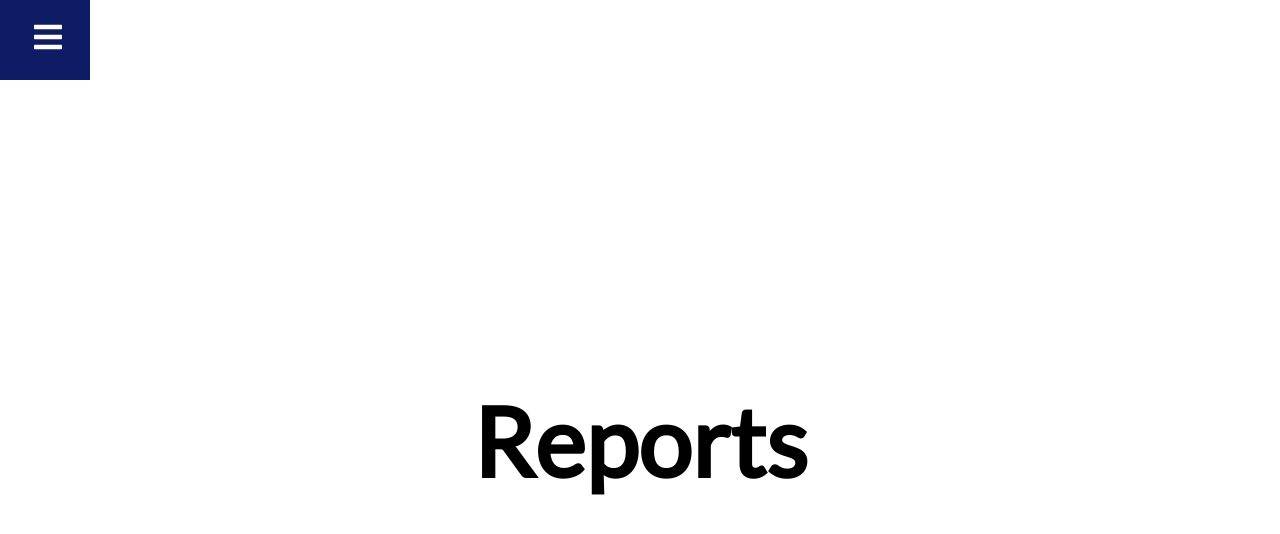
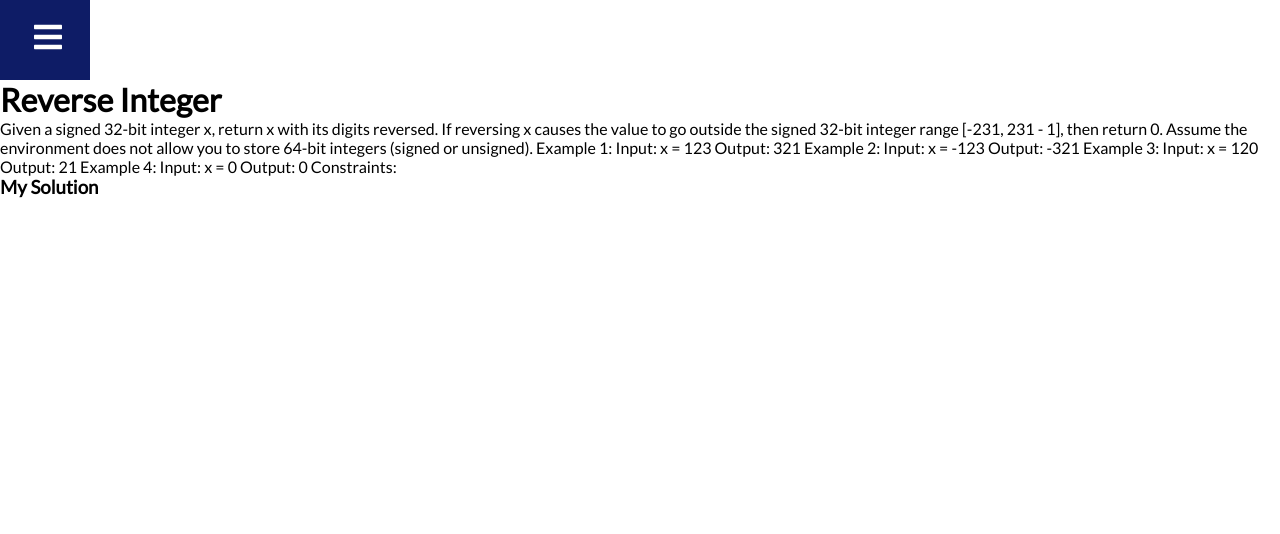
Before and after one commit to NinadThepade/js-practice, a React (Create React App) app: page /page2 in a window 1280 px wide. Shown: the top 534 px of the page. Built offline with nearby package versions, Linux system fonts and the light colour scheme.

Commit message:
Adding solved problems

```diff
--- a/src/App.css
+++ b/src/App.css
@@ -7,9 +7,7 @@
   font-family: 'Lato', sans-serif;
 }
 
-.home,
-.reports,
-.product {
+.home {
   display: flex;
   height: 90vh;
   align-items: center;
--- a/src/App.js
+++ b/src/App.js
@@ -1,8 +1,9 @@
 import Navbar from './components/Navbar';
 import { BrowserRouter as Router, Switch, Route } from 'react-router-dom';
 import Home from './pages/Home';
+import Page1 from './pages/Page1';
 import Page2 from './pages/Page2';
-import Page1 from './pages/Page1';
+import Page3 from './pages/Page3';
 
 import './App.css';
 
@@ -15,9 +16,9 @@ function App() {
           <Route path='/' exact component={Home} />
           <Route path='/page1' component={Page1} />
           <Route path='/page2' component={Page2} />
+          <Route path='/page3' component={Page3} />
       </Switch>
     </Router>
-
     </>
   );
 }
--- a/src/components/SidebarData.js
+++ b/src/components/SidebarData.js
@@ -13,5 +13,10 @@ export const SidebarData = [
         title: 'Page2',
         path: '/page2',
         cName: 'nav-text'
+    },
+    {
+        title: 'Page3',
+        path: '/page3',
+        cName: 'nav-text'
     }
 ]
--- a/src/pages/Home.js
+++ b/src/pages/Home.js
@@ -4,6 +4,9 @@ function Home() {
   return (
     <div className='home'>
       <h1>Home</h1>
+      {/* <p></p>
+      <h3>My Solution</h3>
+      <p></p> */}
     </div>
   );
 }
--- a/src/pages/Page1.js
+++ b/src/pages/Page1.js
@@ -1,11 +1,51 @@
 import React from 'react';
 
-function Product() {
+function Page1() {
   return (
-    <div className='product'>
-      <h1>Product</h1>
+    <div>
+      <h1>Two Sum</h1>
+      <p>Given an array of integers nums and an integer target, return indices of the two numbers such that they add up to target.
+
+        You may assume that each input would have exactly one solution, and you may not use the same element twice.
+
+        You can return the answer in any order.
+
+        Example 1:
+
+        Input: nums = [2,7,11,15], target = 9
+        Output: [0,1]
+        Output: Because nums[0] + nums[1] == 9, we return [0, 1].
+        Example 2:
+
+        Input: nums = [3,2,4], target = 6
+        Output: [1,2]
+        Example 3:
+
+        Input: nums = [3,3], target = 6
+        Output: [0,1]
+
+
+        Constraints:
+
+        {/* 2 <= nums.length <= 104
+        -109 <= nums[i] <= 109
+        -109 <= target <= 109
+        Only one valid answer exists. */}
+      </p>
+
+      <h3>My Solution</h3>
+      <p>
+        {/* var twoSum = function(nums, target) {
+          for(let i=0; i<nums.length; i++) {
+              let res = nums.indexOf(target - nums[i]);
+              if(res !== -1 && i !== res) {
+                  return [i, res];
+              }
+          }
+        }; */}
+      </p>
     </div>
   );
 }
 
-export default Product;
+export default Page1;
--- a/src/pages/Page2.js
+++ b/src/pages/Page2.js
@@ -1,11 +1,49 @@
 import React from 'react';
 
-function Reports() {
+function Page2() {
   return (
-    <div className='reports'>
-      <h1>Reports</h1>
+    <div>
+      <h1>Reverse Integer</h1>
+      <p>
+      Given a signed 32-bit integer x, return x with its digits reversed. If reversing x causes the value to go outside the signed 32-bit integer range [-231, 231 - 1], then return 0.
+
+      Assume the environment does not allow you to store 64-bit integers (signed or unsigned).
+
+      Example 1:
+
+      Input: x = 123
+      Output: 321
+      Example 2:
+
+      Input: x = -123
+      Output: -321
+      Example 3:
+
+      Input: x = 120
+      Output: 21
+      Example 4:
+
+      Input: x = 0
+      Output: 0
+
+
+      Constraints:
+
+      {/* -231 <= x <= 231 - 1 */}
+      </p>
+      <h3>My Solution</h3>
+      <p>
+        {/* var reverse = function(x) {
+          let res = parseInt(x.toString().split('').reverse().join(''));
+            if(x < 0) {
+                return res > Math.pow(2, 31) ? 0 : res * -1;
+            } else {
+                return res > Math.pow(2, 31) -1 ? 0 : res;
+            }
+        }; */}
+      </p>
     </div>
   );
 }
 
-export default Reports;
+export default Page2;
--- /dev/null
+++ b/src/pages/Page3.js
@@ -0,0 +1,14 @@
+import React from 'react';
+
+function Page3() {
+  return (
+    <div>
+      <h1>Reverse Integer</h1>
+      <p></p>
+      <h3>My Solution</h3>
+      <p></p>
+    </div>
+  );
+}
+
+export default Page3;
```
